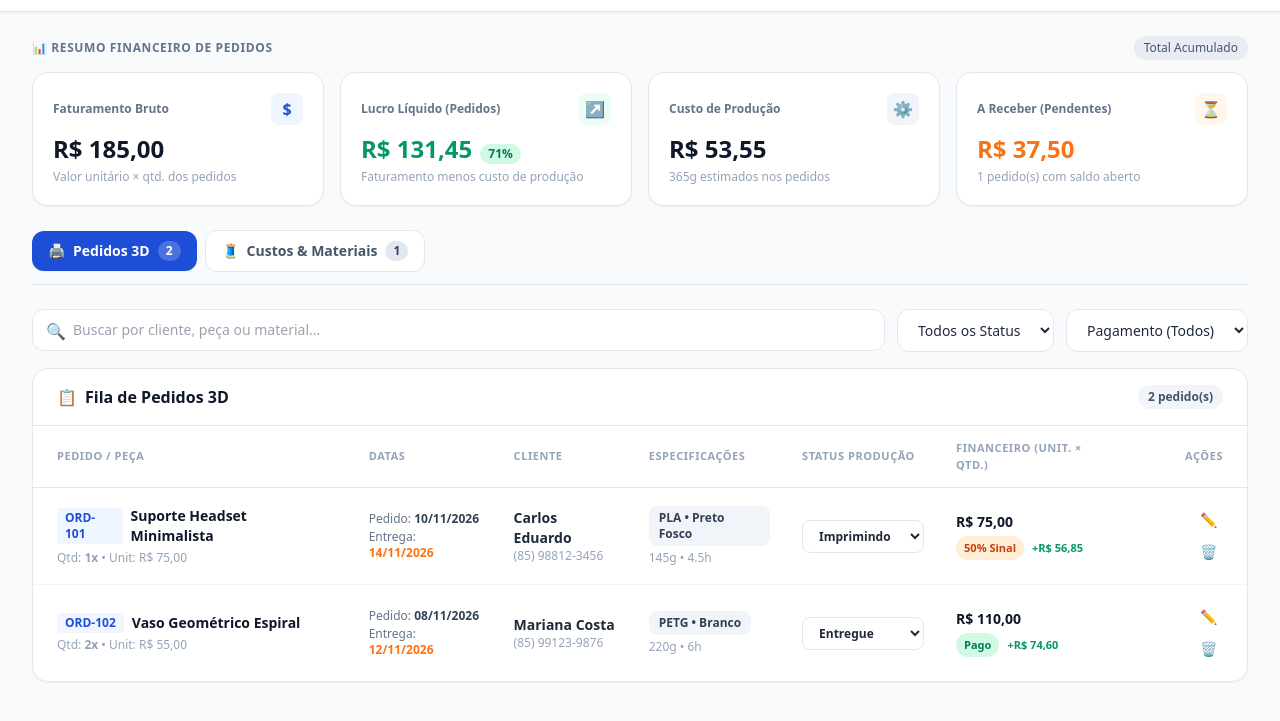
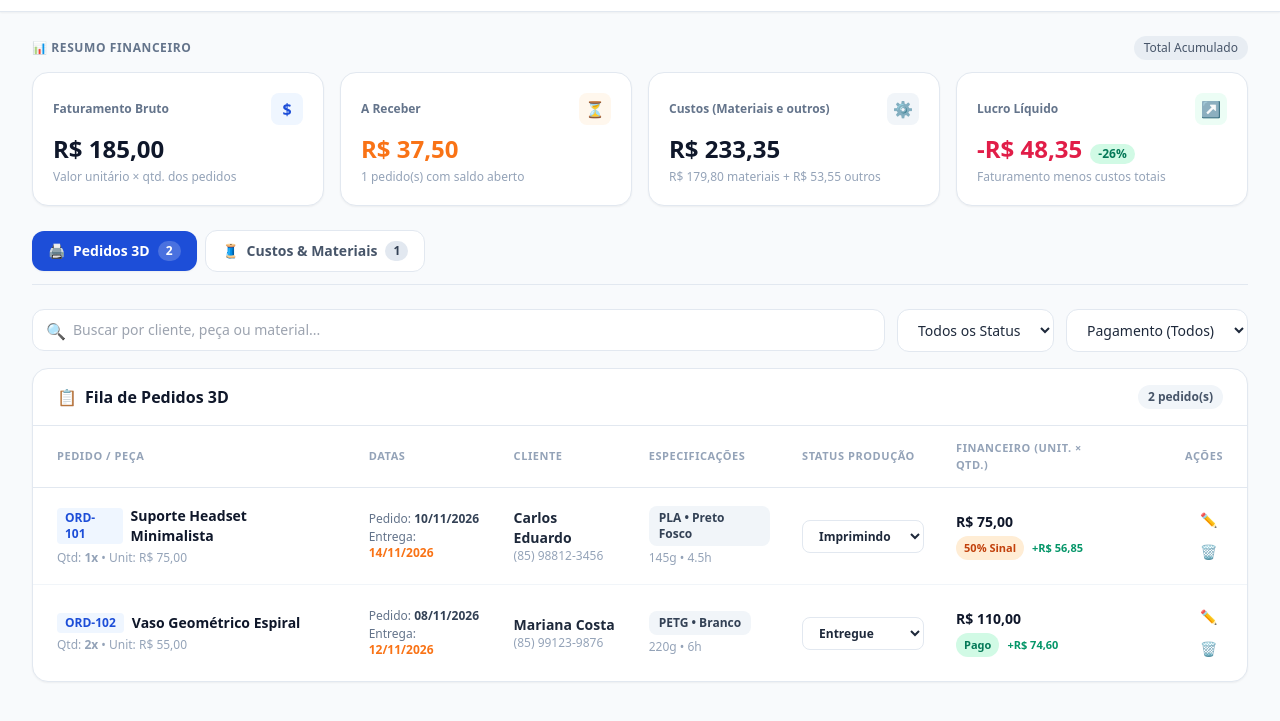
Before and after one commit to romuloedificacoes-creator/LUAN-3D-STUDIO, a plain HTML site: page index.html.html in a window 1280 px wide. Shown: the part 69-790 px from the top of the page. Drawn offline with nearby package versions, Linux system fonts and the light colour scheme.

Commit message:
Update index.html.html

```diff
--- a/index.html.html
+++ b/index.html.html
@@ -76,15 +76,15 @@
 
   <main class="max-w-7xl mx-auto px-4 sm:px-6 lg:px-8 py-6 space-y-6">
 
-    <!-- Resumo Financeiro Geral (Pedidos) -->
+    <!-- Resumo Financeiro Geral (Ordem: Faturamento Bruto, A Receber, Custos, Lucro Líquido) -->
     <section>
       <div class="flex items-center justify-between mb-3">
-        <h2 class="text-xs font-bold uppercase tracking-wider text-slate-500 dark:text-slate-400">📊 Resumo Financeiro de Pedidos</h2>
+        <h2 class="text-xs font-bold uppercase tracking-wider text-slate-500 dark:text-slate-400">📊 Resumo Financeiro</h2>
         <span class="text-xs px-2.5 py-1 rounded-full bg-slate-200/70 dark:bg-slate-800 text-slate-600 dark:text-slate-300 font-medium">Total Acumulado</span>
       </div>
 
       <div class="grid grid-cols-1 sm:grid-cols-2 lg:grid-cols-4 gap-4">
-        <!-- Faturamento Bruto -->
+        <!-- 1. Faturamento Bruto -->
         <div class="bg-white dark:bg-slate-900 p-5 rounded-2xl border border-slate-200 dark:border-slate-800 shadow-sm">
           <div class="flex items-center justify-between">
             <span class="text-xs font-semibold text-slate-500 dark:text-slate-400">Faturamento Bruto</span>
@@ -94,37 +94,37 @@
           <p class="text-xs text-slate-400 mt-1">Valor unitário × qtd. dos pedidos</p>
         </div>
 
-        <!-- Lucro Líquido de Pedidos -->
+        <!-- 2. A Receber -->
         <div class="bg-white dark:bg-slate-900 p-5 rounded-2xl border border-slate-200 dark:border-slate-800 shadow-sm">
           <div class="flex items-center justify-between">
-            <span class="text-xs font-semibold text-slate-500 dark:text-slate-400">Lucro Líquido (Pedidos)</span>
+            <span class="text-xs font-semibold text-slate-500 dark:text-slate-400">A Receber</span>
+            <span class="w-8 h-8 rounded-lg bg-orange-50 dark:bg-orange-950/60 text-[#F97316] flex items-center justify-center font-bold">⏳</span>
+          </div>
+          <p id="kpiReceivable" class="text-2xl font-extrabold text-[#F97316] mt-2">R$ 0,00</p>
+          <p id="kpiReceivableCount" class="text-xs text-slate-400 mt-1">0 pedido(s) com saldo aberto</p>
+        </div>
+
+        <!-- 3. Custos (Materiais e outros) -->
+        <div class="bg-white dark:bg-slate-900 p-5 rounded-2xl border border-slate-200 dark:border-slate-800 shadow-sm">
+          <div class="flex items-center justify-between">
+            <span class="text-xs font-semibold text-slate-500 dark:text-slate-400">Custos (Materiais e outros)</span>
+            <span class="w-8 h-8 rounded-lg bg-slate-100 dark:bg-slate-800 text-slate-600 dark:text-slate-300 flex items-center justify-center font-bold">⚙</span>
+          </div>
+          <p id="kpiTotalCosts" class="text-2xl font-extrabold text-slate-900 dark:text-white mt-2">R$ 0,00</p>
+          <p id="kpiCostsBreakdown" class="text-xs text-slate-400 mt-1">R$ 0,00 materiais + R$ 0,00 pedidos</p>
+        </div>
+
+        <!-- 4. Lucro Líquido -->
+        <div class="bg-white dark:bg-slate-900 p-5 rounded-2xl border border-slate-200 dark:border-slate-800 shadow-sm">
+          <div class="flex items-center justify-between">
+            <span class="text-xs font-semibold text-slate-500 dark:text-slate-400">Lucro Líquido</span>
             <span class="w-8 h-8 rounded-lg bg-emerald-50 dark:bg-emerald-950/60 text-emerald-600 dark:text-emerald-400 flex items-center justify-center font-bold">↗</span>
           </div>
           <div class="flex items-baseline gap-2 mt-2">
             <p id="kpiProfit" class="text-2xl font-extrabold text-emerald-600 dark:text-emerald-400">R$ 0,00</p>
             <span id="kpiMargin" class="text-xs font-bold px-2 py-0.5 rounded-full bg-emerald-100 dark:bg-emerald-950 text-emerald-700 dark:text-emerald-300">0%</span>
           </div>
-          <p class="text-xs text-slate-400 mt-1">Faturamento menos custo de produção</p>
-        </div>
-
-        <!-- Custo de Produção dos Pedidos -->
-        <div class="bg-white dark:bg-slate-900 p-5 rounded-2xl border border-slate-200 dark:border-slate-800 shadow-sm">
-          <div class="flex items-center justify-between">
-            <span class="text-xs font-semibold text-slate-500 dark:text-slate-400">Custo de Produção</span>
-            <span class="w-8 h-8 rounded-lg bg-slate-100 dark:bg-slate-800 text-slate-600 dark:text-slate-300 flex items-center justify-center font-bold">⚙</span>
-          </div>
-          <p id="kpiProdCost" class="text-2xl font-extrabold text-slate-900 dark:text-white mt-2">R$ 0,00</p>
-          <p id="kpiGrams" class="text-xs text-slate-400 mt-1">0g estimados nos pedidos</p>
-        </div>
-
-        <!-- A Receber -->
-        <div class="bg-white dark:bg-slate-900 p-5 rounded-2xl border border-slate-200 dark:border-slate-800 shadow-sm">
-          <div class="flex items-center justify-between">
-            <span class="text-xs font-semibold text-slate-500 dark:text-slate-400">A Receber (Pendentes)</span>
-            <span class="w-8 h-8 rounded-lg bg-orange-50 dark:bg-orange-950/60 text-[#F97316] flex items-center justify-center font-bold">⏳</span>
-          </div>
-          <p id="kpiReceivable" class="text-2xl font-extrabold text-[#F97316] mt-2">R$ 0,00</p>
-          <p id="kpiReceivableCount" class="text-xs text-slate-400 mt-1">0 pedido(s) com saldo aberto</p>
+          <p class="text-xs text-slate-400 mt-1">Faturamento menos custos totais</p>
         </div>
       </div>
     </section>
@@ -312,7 +312,7 @@
               <input id="orderUnitPrice" oninput="updateOrderTotalPreview()" required type="number" step="0.01" min="0" placeholder="0,00" class="w-full px-3.5 py-2.5 rounded-xl border border-slate-200 dark:border-slate-700 bg-white dark:bg-slate-800 text-sm font-bold" />
             </div>
             <div>
-              <label class="block text-xs font-bold uppercase text-slate-600 dark:text-slate-300 mb-1">Custo Prod. Total (R$)</label>
+              <label class="block text-xs font-bold uppercase text-slate-600 dark:text-slate-300 mb-1">Outros Custos (R$)</label>
               <input id="orderCost" type="number" step="0.01" min="0" value="0" class="w-full px-3.5 py-2.5 rounded-xl border border-slate-200 dark:border-slate-700 bg-white dark:bg-slate-800 text-sm" />
             </div>
           </div>
@@ -351,7 +351,7 @@
     </div>
   </div>
 
-  <!-- MODAL: NOVO MATERIAL (SEM CUSTO POR GRAMA) -->
+  <!-- MODAL: NOVO MATERIAL -->
   <div id="materialModal" class="hidden fixed inset-0 z-50 bg-black/60 backdrop-blur-sm flex items-center justify-center p-4">
     <div class="bg-white dark:bg-slate-900 rounded-2xl max-w-md w-full p-6 border border-slate-200 dark:border-slate-800 shadow-2xl">
       <div class="flex items-center justify-between pb-4 border-b border-slate-200 dark:border-slate-800">
@@ -555,11 +555,10 @@
         : 'px-4 py-2.5 rounded-xl text-sm font-bold bg-white dark:bg-slate-900 text-slate-600 dark:text-slate-300 border border-slate-200 dark:border-slate-800 hover:bg-slate-100 dark:hover:bg-slate-800 flex items-center gap-2 transition';
     }
 
-    // Dashboard Financeiro (Multiplicação Unitário x Quantidade)
+    // Dashboard Financeiro: Faturamento Bruto | A Receber | Custos (Materiais e outros) | Lucro Líquido
     function updateKPIs() {
       let grossRevenue = 0;
-      let prodCost = 0;
-      let totalGrams = 0;
+      let otherOrderCosts = 0;
       let receivable = 0;
       let receivableCount = 0;
 
@@ -570,8 +569,7 @@
         const cost = Number(o.cost) || 0;
 
         grossRevenue += totalOrder;
-        prodCost += cost;
-        totalGrams += Number(o.weight) || 0;
+        otherOrderCosts += cost;
 
         if (o.payment === 'Pendente') {
           receivable += totalOrder;
@@ -582,16 +580,24 @@
         }
       });
 
-      const netProfit = grossRevenue - prodCost;
+      const materialsCost = materials.reduce((acc, m) => acc + ((Number(m.qty) || 1) * (Number(m.unitCost) || 0)), 0);
+      const totalCosts = materialsCost + otherOrderCosts;
+      const netProfit = grossRevenue - totalCosts;
       const margin = grossRevenue > 0 ? Math.round((netProfit / grossRevenue) * 100) : 0;
 
       document.getElementById('kpiRevenue').textContent = formatCurrency(grossRevenue);
-      document.getElementById('kpiProfit').textContent = formatCurrency(netProfit);
-      document.getElementById('kpiMargin').textContent = `${margin}%`;
-      document.getElementById('kpiProdCost').textContent = formatCurrency(prodCost);
-      document.getElementById('kpiGrams').textContent = `${totalGrams}g estimados nos pedidos`;
       document.getElementById('kpiReceivable').textContent = formatCurrency(receivable);
       document.getElementById('kpiReceivableCount').textContent = `${receivableCount} pedido(s) com saldo aberto`;
+      document.getElementById('kpiTotalCosts').textContent = formatCurrency(totalCosts);
+      document.getElementById('kpiCostsBreakdown').textContent = `${formatCurrency(materialsCost)} materiais + ${formatCurrency(otherOrderCosts)} outros`;
+
+      const profitEl = document.getElementById('kpiProfit');
+      profitEl.textContent = formatCurrency(netProfit);
+      profitEl.className = netProfit >= 0
+        ? 'text-2xl font-extrabold text-emerald-600 dark:text-emerald-400'
+        : 'text-2xl font-extrabold text-rose-600 dark:text-rose-400';
+
+      document.getElementById('kpiMargin').textContent = `${margin}%`;
     }
 
     // Renderizar Tabela de Pedidos
```
